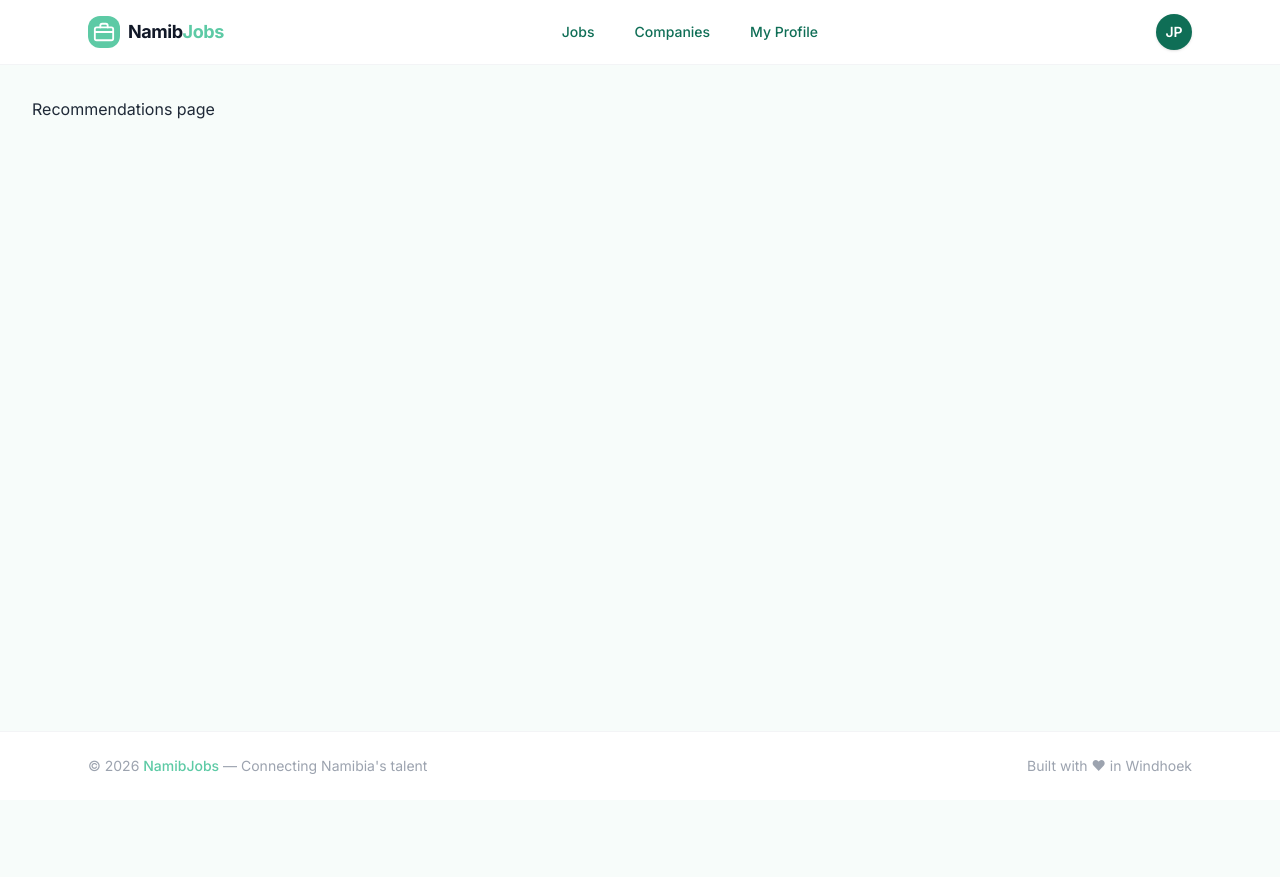
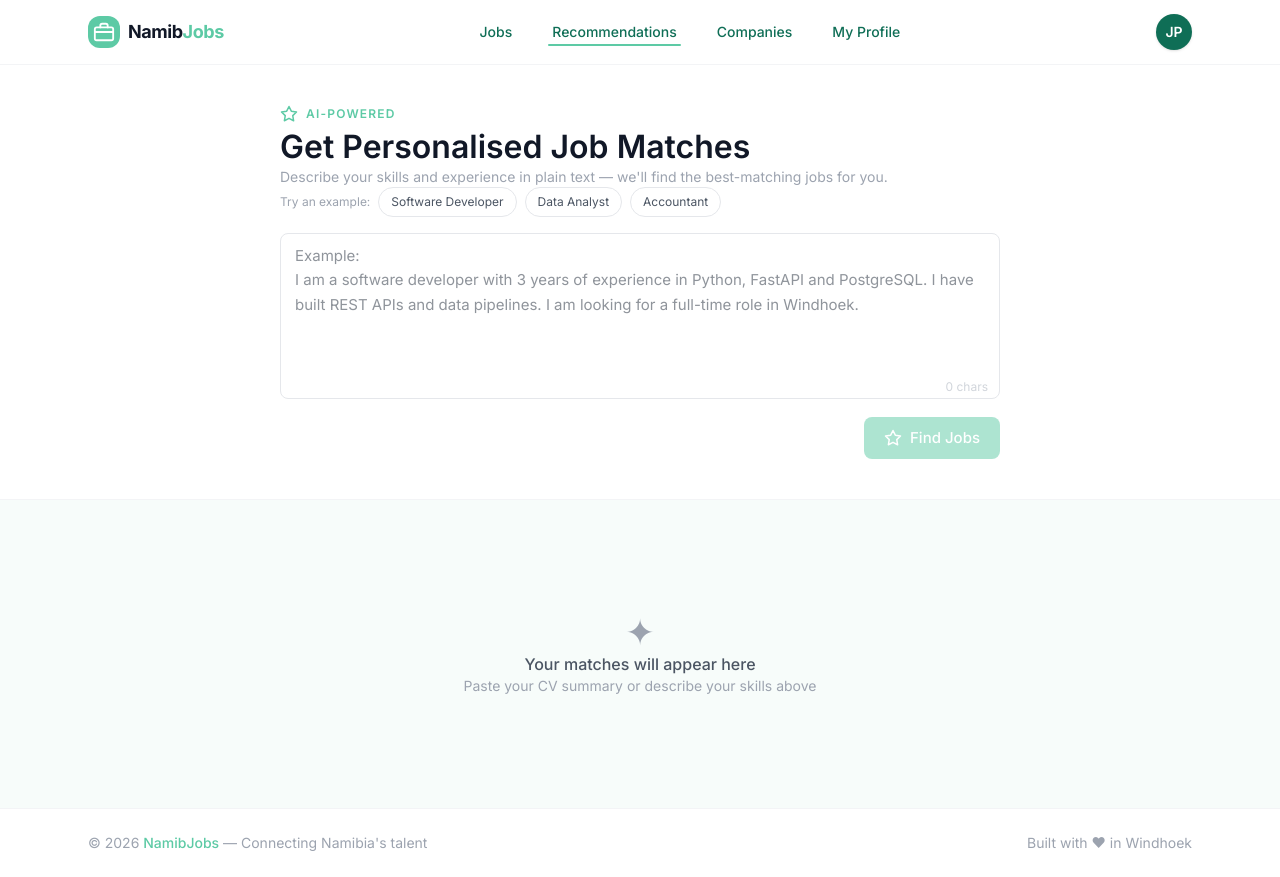
Before and after one commit to tsegale/namibjobs, a React (Vite) app in the folder namibjobs-frontend/: page /recommend in a window 1280 px wide. Before the commit the page ends 800 px from the top, so only its background shows below. Built offline with nearby package versions, Linux system fonts and the light colour scheme.

Commit message:
add Recommendations page and fix missing nav link

```diff
--- a/namibjobs-frontend/src/components/Layout.jsx
+++ b/namibjobs-frontend/src/components/Layout.jsx
@@ -3,6 +3,7 @@ import { NavLink, Outlet } from 'react-router-dom'
 
 const NAV_LINKS = [
   { to: '/jobs',      label: 'Jobs' },
+  { to: '/recommend', label: 'Recommendations' },
   { to: '/companies', label: 'Companies' },
   { to: '/profile',   label: 'My Profile' },
 ]
--- /dev/null
+++ b/namibjobs-frontend/src/hooks/useRecommend.js
@@ -0,0 +1,24 @@
+import { useState } from 'react'
+import api from '../api'
+
+export function useRecommend() {
+  const [results, setResults]   = useState(null)   // null = not yet searched
+  const [loading, setLoading]   = useState(false)
+  const [error,   setError]     = useState(null)
+
+  async function recommend(profileText) {
+    setLoading(true)
+    setError(null)
+    try {
+      const res = await api.post('/recommend', { profile_text: profileText })
+      setResults(res.data)
+    } catch (err) {
+      setError(err.response?.data?.detail ?? err.message ?? 'Request failed')
+      setResults(null)
+    } finally {
+      setLoading(false)
+    }
+  }
+
+  return { results, loading, error, recommend }
+}
--- a/namibjobs-frontend/src/pages/Recommend.jsx
+++ b/namibjobs-frontend/src/pages/Recommend.jsx
@@ -1,3 +1,228 @@
+import { useState } from 'react'
+import { useRecommend } from '../hooks/useRecommend'
+import JobCard from '../components/JobCard'
+
+const PLACEHOLDER = `Example:
+I am a software developer with 3 years of experience in Python, FastAPI and PostgreSQL. I have built REST APIs and data pipelines. I am looking for a full-time role in Windhoek.`
+
+const EXAMPLE_PROFILES = [
+  {
+    label: 'Software Developer',
+    text: 'I am a software developer with 3 years of experience in Python, FastAPI and PostgreSQL. I have built REST APIs and data pipelines. Looking for a full-time role in Windhoek.',
+  },
+  {
+    label: 'Data Analyst',
+    text: 'Experienced data analyst skilled in Excel, Power BI, SQL and Python. I have worked on financial reporting and business intelligence dashboards. Seeking a role in Windhoek.',
+  },
+  {
+    label: 'Accountant',
+    text: 'Qualified accountant with 5 years experience in financial reporting, auditing and tax compliance. Proficient in Sage and Excel. Looking for a permanent position in Windhoek.',
+  },
+]
+
+function SparkleIcon() {
+  return (
+    <svg width="18" height="18" viewBox="0 0 24 24" fill="none"
+      stroke="currentColor" strokeWidth="2" strokeLinecap="round" strokeLinejoin="round">
+      <polygon points="12 2 15.09 8.26 22 9.27 17 14.14 18.18 21.02 12 17.77 5.82 21.02 7 14.14 2 9.27 8.91 8.26 12 2" />
+    </svg>
+  )
+}
+
+function Spinner() {
+  return (
+    <div className="flex flex-col items-center justify-center py-24 gap-4">
+      <div
+        className="w-10 h-10 rounded-full border-2 border-gray-200 animate-spin"
+        style={{ borderTopColor: 'var(--color-primary)' }}
+      />
+      <p className="text-sm text-gray-400">Analysing your profile…</p>
+    </div>
+  )
+}
+
+function EmptyState() {
+  return (
+    <div className="text-center py-20">
+      <div className="w-16 h-16 rounded-2xl flex items-center justify-center mx-auto mb-4"
+        style={{ background: 'var(--color-primary-pale)', color: 'var(--color-primary)' }}>
+        <svg width="32" height="32" viewBox="0 0 24 24" fill="none"
+          stroke="currentColor" strokeWidth="1.6" strokeLinecap="round" strokeLinejoin="round">
+          <circle cx="11" cy="11" r="8" /><line x1="21" y1="21" x2="16.65" y2="16.65" />
+        </svg>
+      </div>
+      <p className="text-gray-700 font-medium">No matching jobs found</p>
+      <p className="text-gray-400 text-sm mt-1">Try describing your skills in more detail</p>
+    </div>
+  )
+}
+
 export default function Recommend() {
-  return <div className="p-8">Recommendations page</div>
+  const [profile, setProfile] = useState('')
+  const { results, loading, error, recommend } = useRecommend()
+
+  const charCount = profile.trim().length
+
+  function handleSubmit(e) {
+    e.preventDefault()
+    if (charCount < 20) return
+    recommend(profile.trim())
+  }
+
+  function applyExample(text) {
+    setProfile(text)
+  }
+
+  const sorted = results
+    ? [...results].sort((a, b) => b.match_score - a.match_score)
+    : null
+
+  return (
+    <div>
+
+      {/* ── Hero ──────────────────────────────────────────────────────── */}
+      <section className="border-b border-gray-100 bg-white">
+        <div className="max-w-3xl mx-auto px-4 sm:px-6 py-10">
+
+          <div className="flex items-center gap-2 mb-1">
+            <span style={{ color: 'var(--color-primary)' }}><SparkleIcon /></span>
+            <span className="text-xs font-semibold uppercase tracking-widest"
+              style={{ color: 'var(--color-primary)' }}>
+              AI-Powered
+            </span>
+          </div>
+          <h1 className="text-2xl sm:text-3xl font-bold text-gray-900 mb-1">
+            Get Personalised Job Matches
+          </h1>
+          <p className="text-gray-400 text-sm mb-6">
+            Describe your skills and experience in plain text — we'll find the best-matching jobs for you.
+          </p>
+
+          {/* Example chips */}
+          <div className="flex flex-wrap gap-2 mb-4">
+            <span className="text-xs text-gray-400 self-center">Try an example:</span>
+            {EXAMPLE_PROFILES.map(ex => (
+              <button
+                key={ex.label}
+                onClick={() => applyExample(ex.text)}
+                className="text-xs px-3 py-1.5 rounded-full border border-gray-200 text-gray-600
+                           hover:border-primary hover:text-primary-dark transition-colors"
+                style={{ '--tw-border-opacity': 1 }}
+              >
+                {ex.label}
+              </button>
+            ))}
+          </div>
+
+          {/* Form */}
+          <form onSubmit={handleSubmit} className="flex flex-col gap-3">
+            <div className="relative">
+              <textarea
+                rows={5}
+                placeholder={PLACEHOLDER}
+                value={profile}
+                onChange={e => setProfile(e.target.value)}
+                className="input resize-none leading-relaxed"
+                style={{ paddingBottom: '2rem' }}
+              />
+              {/* Char count */}
+              <span className="absolute bottom-2.5 right-3 text-xs text-gray-300 select-none">
+                {charCount} chars
+              </span>
+            </div>
+
+            <div className="flex items-center justify-between gap-3">
+              {charCount > 0 && charCount < 20 && (
+                <p className="text-xs text-amber-500">Add a bit more detail for better matches</p>
+              )}
+              <span className="flex-1" />
+              {profile.trim() && (
+                <button
+                  type="button"
+                  onClick={() => setProfile('')}
+                  className="text-sm text-gray-400 hover:text-gray-600 transition-colors"
+                >
+                  Clear
+                </button>
+              )}
+              <button
+                type="submit"
+                disabled={loading || charCount < 20}
+                className="btn-primary disabled:opacity-50 disabled:cursor-not-allowed"
+              >
+                <SparkleIcon />
+                {loading ? 'Searching…' : 'Find Jobs'}
+              </button>
+            </div>
+          </form>
+
+        </div>
+      </section>
+
+      {/* ── Results ───────────────────────────────────────────────────── */}
+      <div className="page-container">
+
+        {loading && <Spinner />}
+
+        {error && (
+          <div className="rounded-xl p-4 text-sm text-red-600 bg-red-50 border border-red-100">
+            <strong>Something went wrong.</strong> Make sure the backend is running on port 8000.
+            <br /><span className="text-red-400">{error}</span>
+          </div>
+        )}
+
+        {/* Results header */}
+        {!loading && sorted && sorted.length > 0 && (
+          <div className="flex items-center justify-between mb-5">
+            <div>
+              <h2 className="text-lg font-semibold text-gray-900">
+                Top {sorted.length} matches for your profile
+              </h2>
+              <p className="text-sm text-gray-400 mt-0.5">
+                Sorted by relevance — highest match first
+              </p>
+            </div>
+            {/* Top match score badge */}
+            <div className="hidden sm:flex flex-col items-end">
+              <span className="text-2xl font-bold" style={{ color: 'var(--color-primary)' }}>
+                {sorted[0].match_score}%
+              </span>
+              <span className="text-xs text-gray-400">best match</span>
+            </div>
+          </div>
+        )}
+
+        {!loading && sorted && sorted.length === 0 && <EmptyState />}
+
+        {/* Job grid */}
+        {!loading && sorted && sorted.length > 0 && (
+          <div className="grid gap-4 lg:grid-cols-2">
+            {sorted.map(job => (
+              <JobCard
+                key={job.id}
+                id={job.id}
+                title={job.title}
+                company={job.company}
+                location={job.location}
+                skills={job.skills ?? []}
+                jobType={job.job_type}
+                matchScore={job.match_score}
+                sourceUrl={job.source_url}
+              />
+            ))}
+          </div>
+        )}
+
+        {/* Pre-search prompt */}
+        {!loading && !error && sorted === null && (
+          <div className="text-center py-20 text-gray-400">
+            <p className="text-4xl mb-3">✦</p>
+            <p className="font-medium text-gray-600">Your matches will appear here</p>
+            <p className="text-sm mt-1">Paste your CV summary or describe your skills above</p>
+          </div>
+        )}
+
+      </div>
+    </div>
+  )
 }
```
